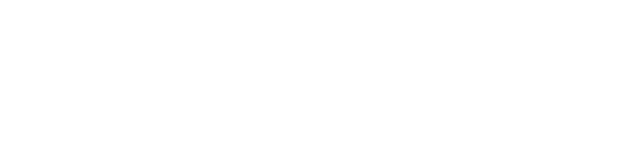
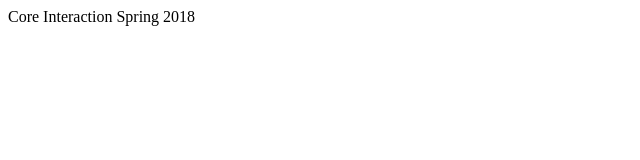
Before and after one commit to sloo-parsons/core-interaction, a plain HTML site: page index.html in a window 1280 px wide. Shown: the whole page, without its empty margins (0-640 px from the left). Drawn offline with Linux system fonts and the light colour scheme.

Commit message:
Index page content
Added text

```diff
--- a/index.html
+++ b/index.html
@@ -1,7 +1,8 @@
 <html>
 	<head>
-		<title>Github</title>
+		<title>Core Interaction</title>
 	</head>
 	<body>
+		Core Interaction Spring 2018
 	</body>
 </html>
```
